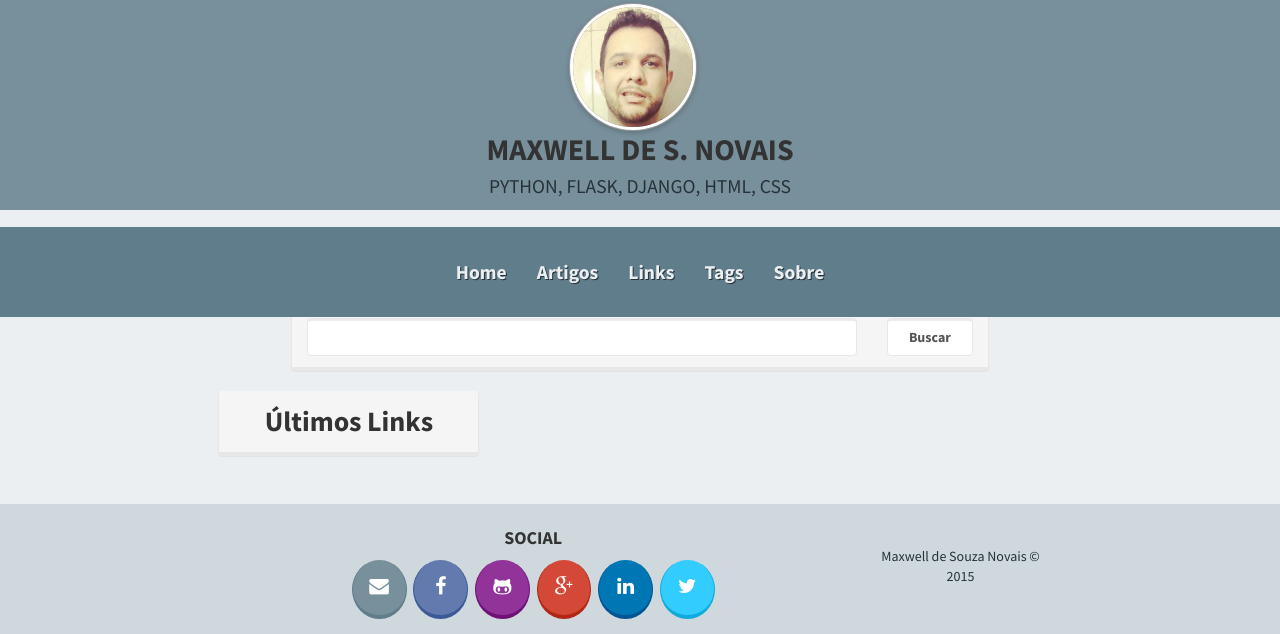
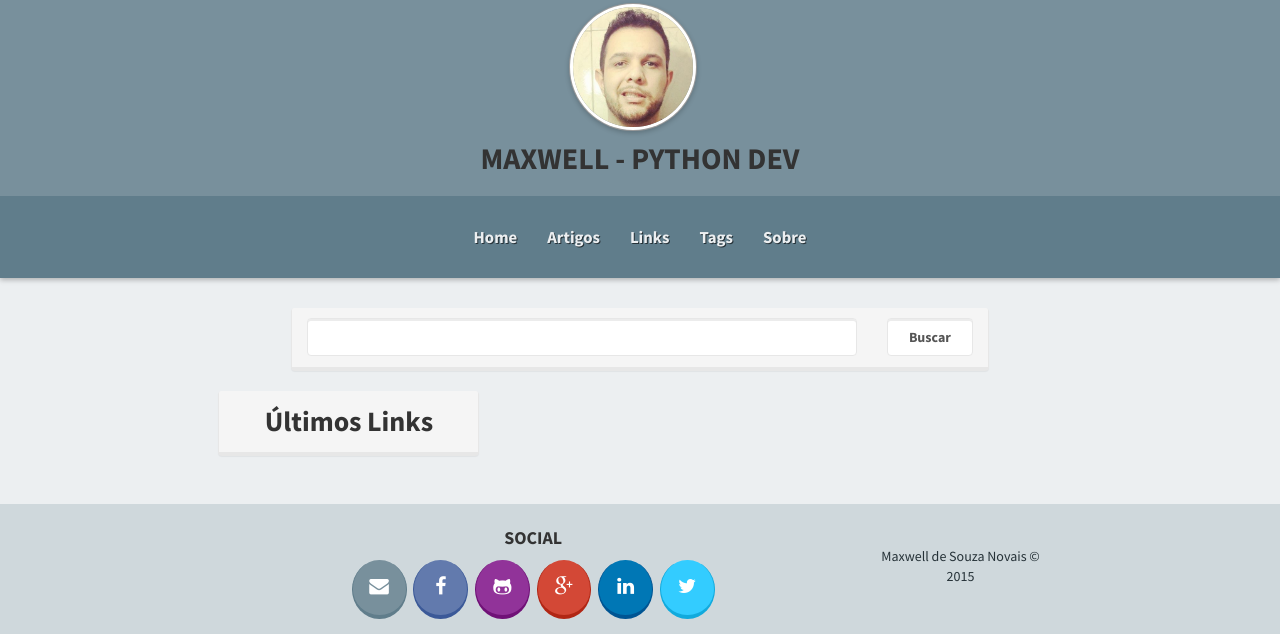
Before and after one commit to maxnovais/Flapy_Blog, a Flask app: page / in a window 1280 px wide. Shown: the top 634 px of the page. Run offline with Flask 2, Linux system fonts and the light colour scheme; data that the repository does not hold is empty; parts of the project's set-up code (start-up, migrations or seed data) failed here and were passed over; some libraries are stand-ins or nearby versions.

Commit message:
Fix branding

```diff
--- a/app/static/css/default.css
+++ b/app/static/css/default.css
@@ -45,7 +45,7 @@ a:hover{
     background-color: #78909C;
     margin: 0px;
     padding: 0px;
-    height: 15em;
+    height: 14em;
     width: 100%;
     position: fixed;
 
@@ -67,14 +67,14 @@ a:hover{
 .navbar{
     background-color: #607D8B;
     border-bottom: 0px;
-    box-shadow: 0 0px 0px rgba(0,0,0,0.26);
+    box-shadow: 0 2px 5px rgba(0,0,0,0.26);
     border-radius: 0%;
     width: 100%;
     margin: 0px;
     padding: 0px;
     border-width: 0 0px 0px 0px;
     padding: 1em;
-    font-size: 1.4em;
+    font-size: 1.2em;
     position: fixed;
     margin-top: 11.6em;
     z-index: 1;
@@ -102,12 +102,7 @@ a:hover{
 
 .site-title{
     margin: 0px;
-    padding: 0.2em;
-}
-
-.site-title>small{
-    color: #263238;
-    margin-top: -0.5em
+    padding: 0.5em;
 }
 
 /*Header nav-bar transformation*/
@@ -123,7 +118,7 @@ a:hover{
 
 .header-shrink{
     text-align: left;
-    margin-top: -15em;
+    margin-top: -14em;
 
 }
 
@@ -137,14 +132,14 @@ a:hover{
     margin-top: 0px;
     padding: 0.3em;
     border-width: 0 0px 0px 0px;
-    font-size: 1.2em;
+    font-size: 1em;
 }
 
 .site-title-shrink{
     position: fixed;
     float: left;
     text-align: left;
-    margin-top: 6.3em;
+    margin-top: 6.5em;
     margin-left: 3.5em;
 }
 
--- a/app/templates/_base.html
+++ b/app/templates/_base.html
@@ -37,8 +37,7 @@
     <div class="header">
         <img src="{{ url_for('static', filename='img/profile.jpeg') }}" class="avatar">
         <h2 class="site-title">
-            Maxwell de S. Novais<br>
-            <small>Python, Flask, Django, HTML, CSS</small>
+            Maxwell - Python Dev
         </h2>
     </div>
 
```
